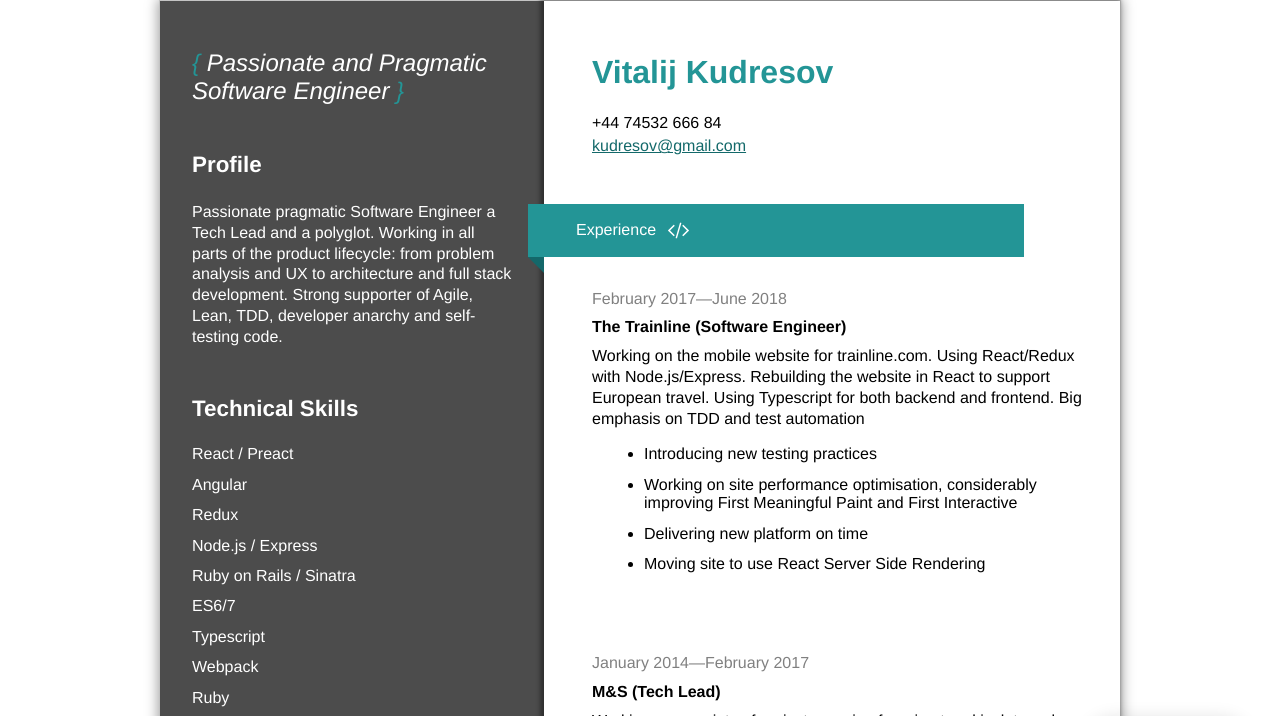
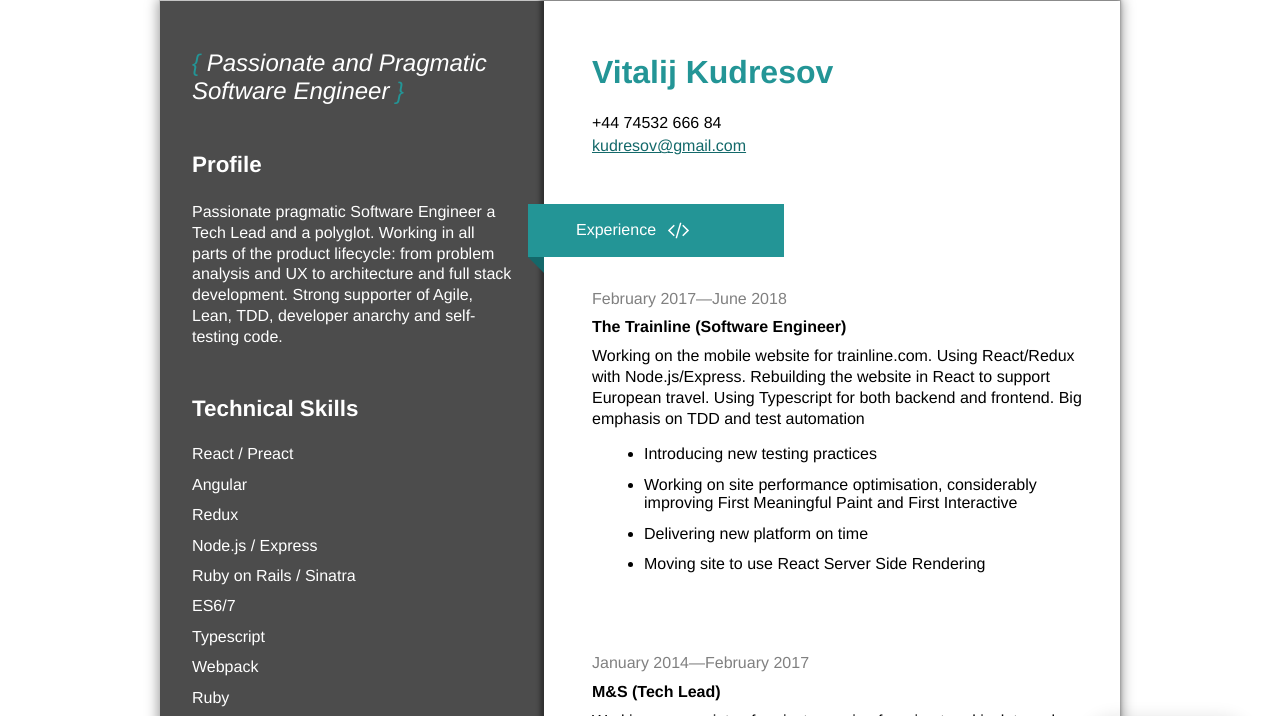
Before and after one commit to kudresov/cv, a website: page index.html in a window 1280 px wide. Shown: the top 716 px of the page. Drawn offline with Linux system fonts and the light colour scheme.

Commit message:
smaller section titles

```diff
--- a/index.css
+++ b/index.css
@@ -110,6 +110,7 @@ aside > section {
   align-items: left;
   flex-direction: column;
   margin-top: 3rem;
+  width: 16rem;
 }
 
 .triangle {
```
Also changed, not shown: 1 other file.
